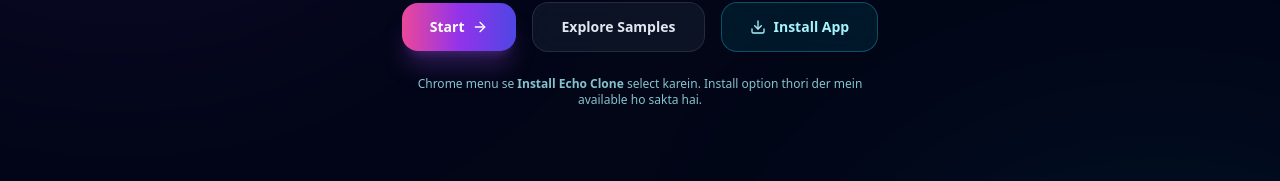
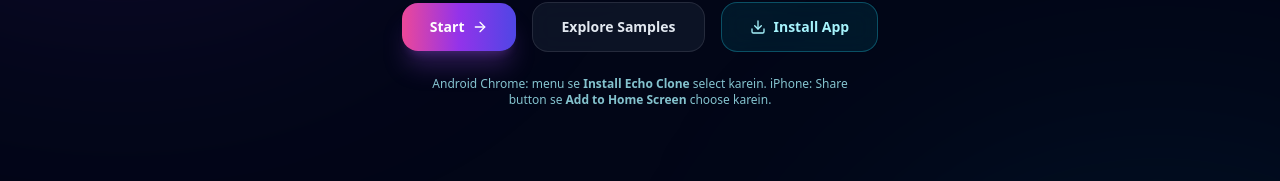
Before and after one commit to workaura0-web/echo-clone-saas, a Next.js app: page / in a window 1280 px wide. Both pictures are taken after a click on the button "Install App". Shown: the part 477-658 px from the top of the page. Built offline with nearby package versions, Linux system fonts and the light colour scheme; no server answers.

Commit message:
foji44
foji44

```diff
--- a/src/app/layout.tsx
+++ b/src/app/layout.tsx
@@ -12,6 +12,11 @@
   icons: {
     icon: "/echo-icon.svg",
     apple: "/echo-icon.svg",
+  },
+  appleWebApp: {
+    capable: true,
+    title: "Echo Clone",
+    statusBarStyle: "black-translucent",
   },
 };
 
--- a/src/app/page.tsx
+++ b/src/app/page.tsx
@@ -105,7 +105,7 @@
           </div>
           {installHelp && !isInstalled && (
             <p className="mx-auto max-w-md text-xs text-cyan-200/80">
-              Chrome menu se <strong>Install Echo Clone</strong> select karein. Install option thori der mein available ho sakta hai.
+              Android Chrome: menu se <strong>Install Echo Clone</strong> select karein. iPhone: Share button se <strong>Add to Home Screen</strong> choose karein.
             </p>
           )}
         </div>
```
Also changed, not shown: public/manifest.webmanifest.
